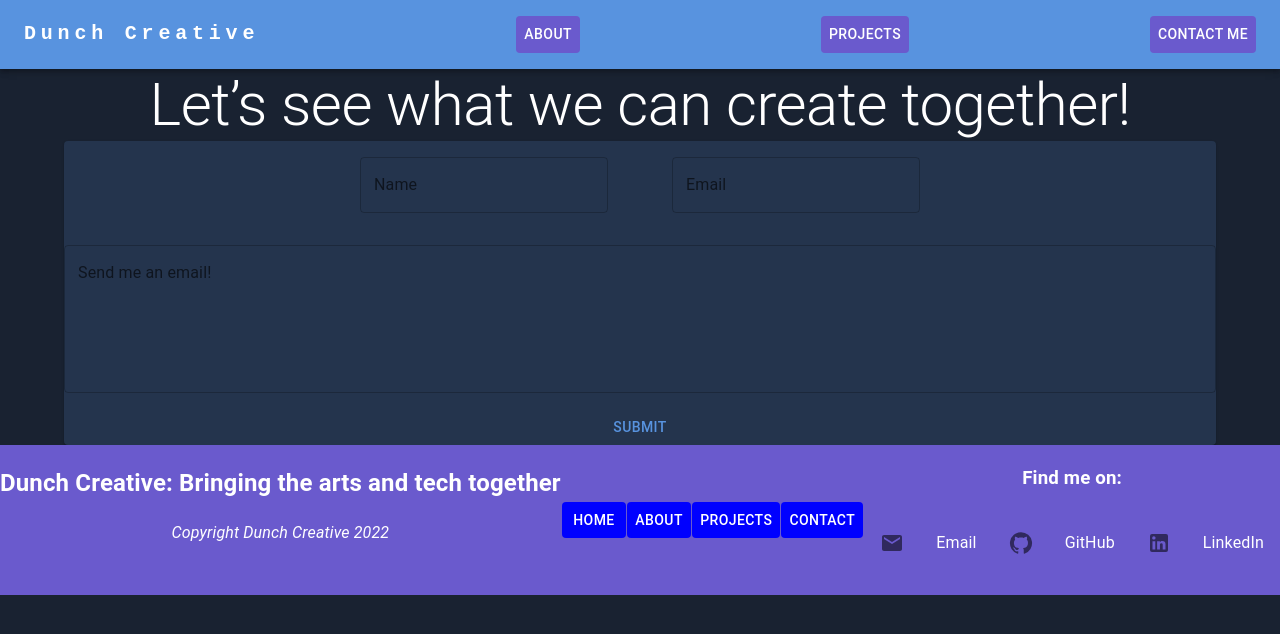
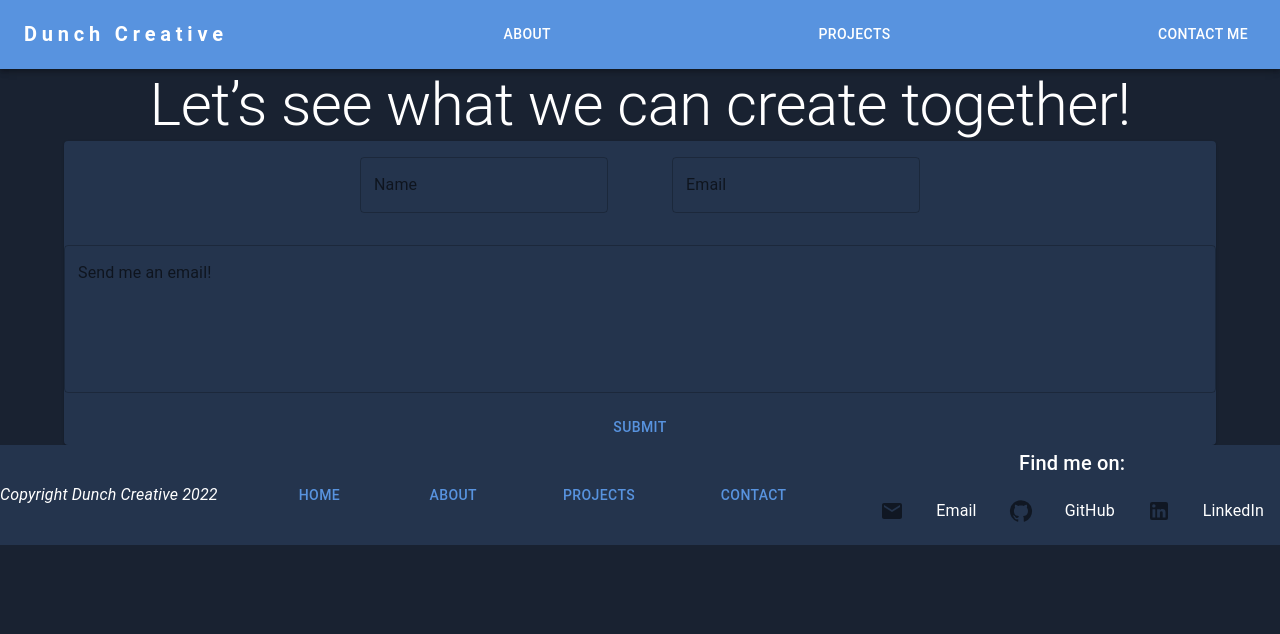
Before and after one commit to Kieran-Dunch/dunch-creative, a React (Create React App) app: page /contact in a window 1280 px wide. Shown: the top 634 px of the page. Built offline with nearby package versions, Linux system fonts and the light colour scheme.

Commit message:
navbar and footer

```diff
--- a/src/components/Footer.css
+++ b/src/components/Footer.css
@@ -1,7 +1,7 @@
 footer {
   width: "100%";
   bottom: 0;
-  position: "sticky"
+  position: "fixed"
 }
 
 .about-title {
--- a/src/components/Footer.js
+++ b/src/components/Footer.js
@@ -5,7 +5,8 @@ import {
   ListItemButton,
   ListItemIcon,
   ListItemText,
-  Stack
+  Stack,
+  Typography
 } from "@mui/material";
 import "./Footer.css";
 import { Email, GitHub, LinkedIn } from "@mui/icons-material";
@@ -18,33 +19,29 @@ export default function Footer() {
       <Box
         sx={{
           display: "flex",
-          backgroundColor: "slateblue",
-          height: "150px",
-          justifyContent: "space-evenly"
+          backgroundColor: "background.paper",
+          height: "100px",
+          justifyContent: "space-between",
+          alignItems: "center"
         }}>
-        <div>
-          <h2>Dunch Creative: Bringing the arts and tech together</h2>
-          <p>
+        <Box>
+          <Typography>
             <em>Copyright Dunch Creative 2022</em>
-          </p>
-        </div>
+          </Typography>
+        </Box>
         <Box
           sx={{
-            flexGrow: 1,
-            display: { xs: "none", md: "flex" },
+            flexGrow: "1",
+            display: "flex",
             justifyContent: "space-evenly",
             alignItems: "center"
           }}>
           {pages.map((page) => (
-            <Button
-              key={page}
-              sx={{ my: 2, color: "white", display: "inline-block", backgroundColor: "blue" }}>
-              {page}
-            </Button>
+            <Button key={page}>{page}</Button>
           ))}
         </Box>
-        <div>
-          <h3>Find me on:</h3>
+        <Box>
+          <Typography variant="h6">Find me on:</Typography>
           <List component={Stack} direction="row">
             <ListItemButton>
               <ListItemIcon>
@@ -65,7 +62,7 @@ export default function Footer() {
               <ListItemText primary="LinkedIn" />
             </ListItemButton>
           </List>
-        </div>
+        </Box>
       </Box>
     </footer>
   );
--- a/src/components/NavBar.js
+++ b/src/components/NavBar.js
@@ -16,46 +16,28 @@ const NavBar = () => {
             noWrap
             sx={{
               mr: 2,
-              display: { xs: "none", md: "flex" },
-              fontFamily: "monospace",
+              display: { md: "flex" },
               fontWeight: 700,
               letterSpacing: ".3rem"
             }}>
-            <Link to="/" style={{ color: "white", textDecoration: "none" }}>
+            <Link to="/" style={{ color: "#fff", textDecoration: "none" }}>
               Dunch Creative
             </Link>
           </Typography>
-          <Box
-            sx={{
-              flexGrow: 1,
-              display: { xs: "none", md: "flex" },
-              justifyContent: "space-evenly"
-            }}>
-            <Button
-              sx={{
-                my: 2,
-                color: "white",
-                display: "block",
-                backgroundColor: "slateblue"
-              }}>
+          <Box sx={{ flexGrow: 1, display: { md: "flex" }, justifyContent: "space-evenly" }}>
+            <Button sx={{ my: 2, color: "white", display: "block" }}>
               <Link to="/about" style={{ textDecoration: "none", color: "white" }}>
                 About
               </Link>
             </Button>
-            <Button
-              sx={{
-                my: 2,
-                color: "white",
-                display: "block",
-                backgroundColor: "slateblue"
-              }}>
+            <Button sx={{ my: 2, color: "white", display: "block" }}>
               <Link to="/projects" style={{ textDecoration: "none", color: "white" }}>
                 Projects
               </Link>
             </Button>
           </Box>
           <Box>
-            <Button sx={{ my: 2, color: "white", display: "block", backgroundColor: "slateblue" }}>
+            <Button sx={{ my: 2, color: "white", display: "block" }}>
               <Link to="/contact" style={{ textDecoration: "none", color: "white" }}>
                 Contact Me
               </Link>
```
